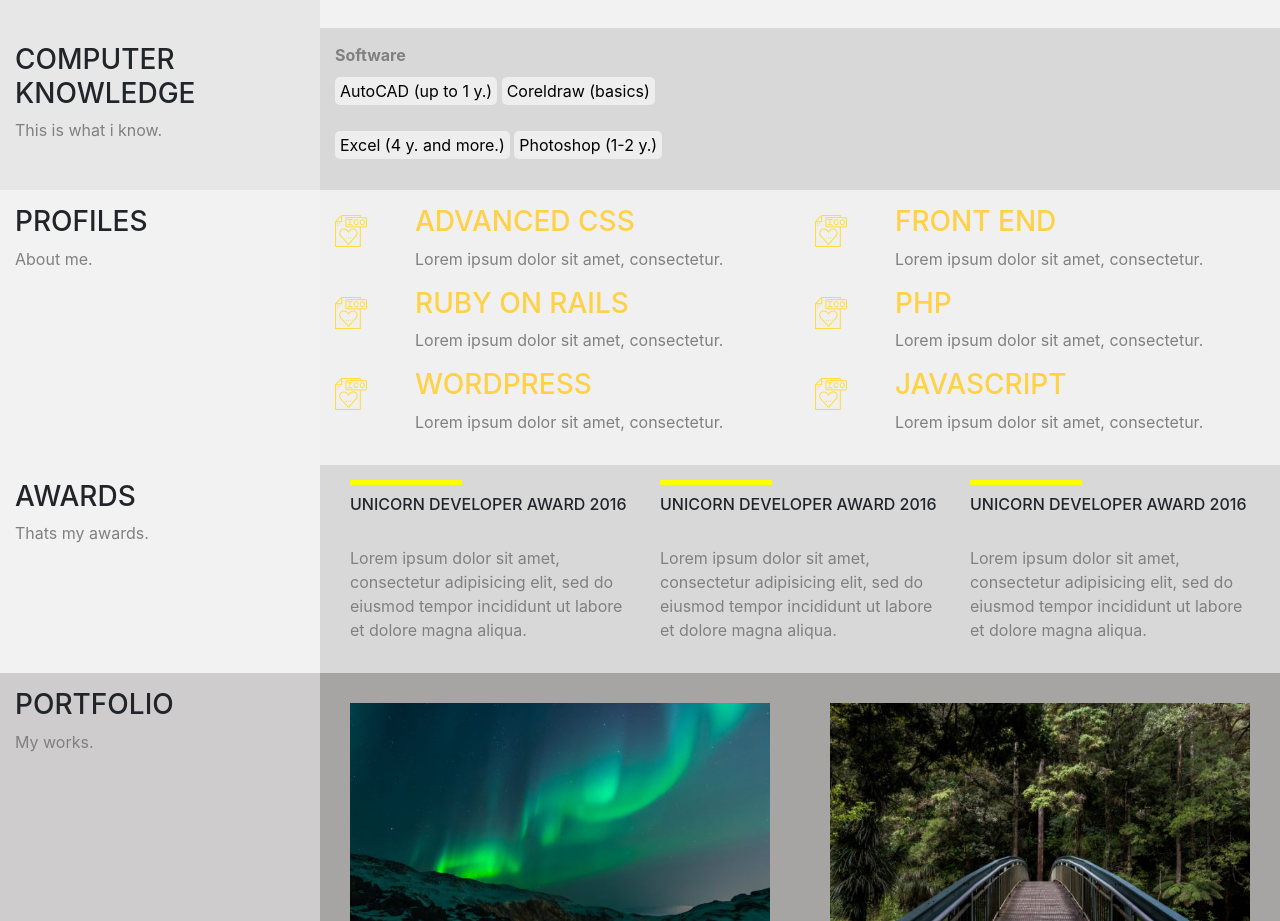
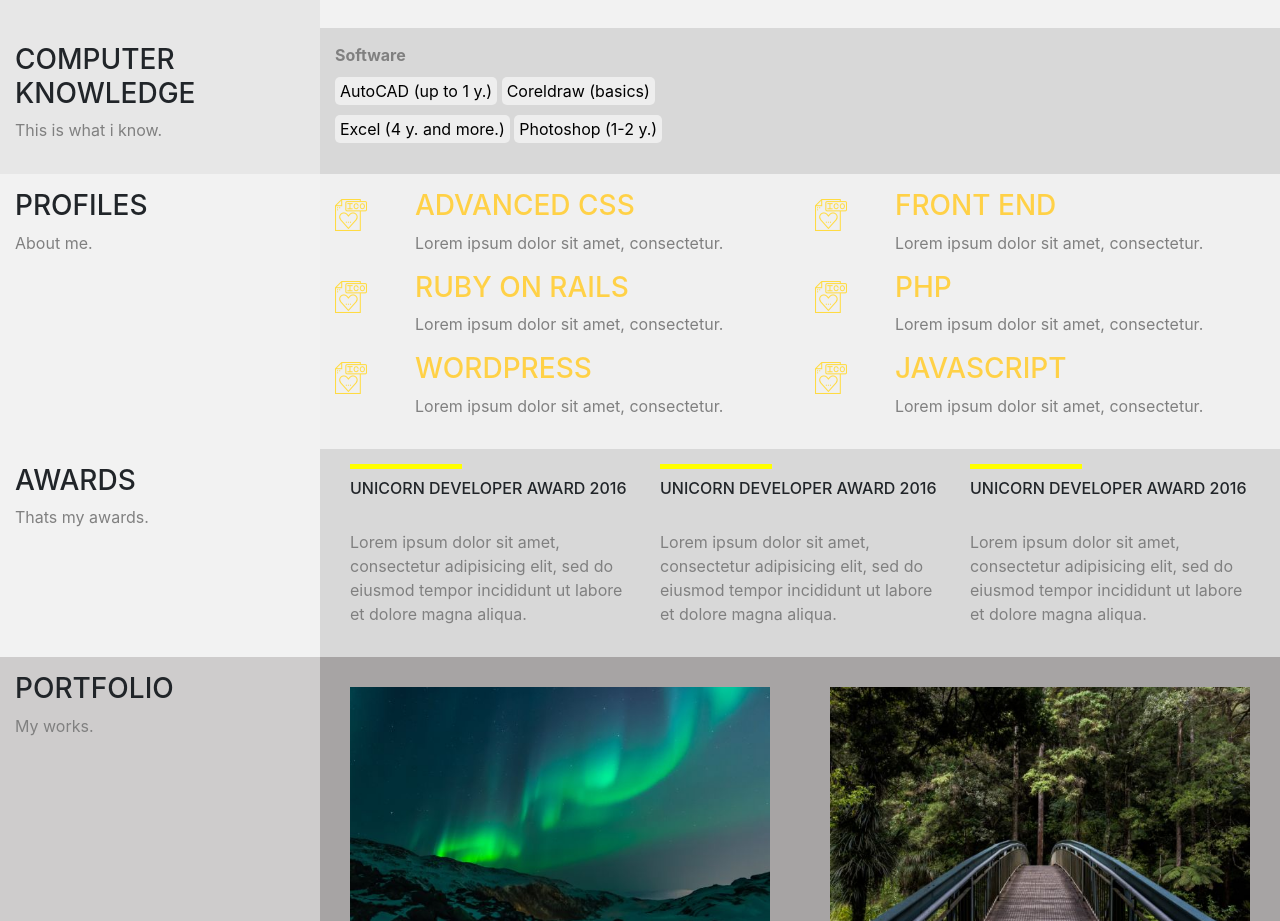
Before and after one commit to Mantas1990/mycv, a website: page index.html in a window 1280 px wide. Shown: the part 2576-3497 px from the top of the page. Drawn offline with nearby package versions, Linux system fonts and the light colour scheme; files whose address does not match are found by name.

Commit message:
Atnaujinta informacija3

```diff
--- a/index.html
+++ b/index.html
@@ -369,8 +369,8 @@
         <div class="col-xs-12 col-md-9 clright">
           <b>Software</b>
           <div>
-            <p><span class="softw">AutoCAD (up to 1 y.)</span> <span class="softw">Coreldraw (basics)</span> </p>
-            <p><span class="softw">Excel (4 y. and more.)</span> <span class="softw">Photoshop (1-2 y.)</span> </p>
+            <p><span class="softw">AutoCAD (up to 1 y.)</span> <span class="softw">Coreldraw (basics)</span> <br>
+              <span class="softw">Excel (4 y. and more.)</span> <span class="softw">Photoshop (1-2 y.)</span> </p>
           </div>
         </div>
       </div>
```
